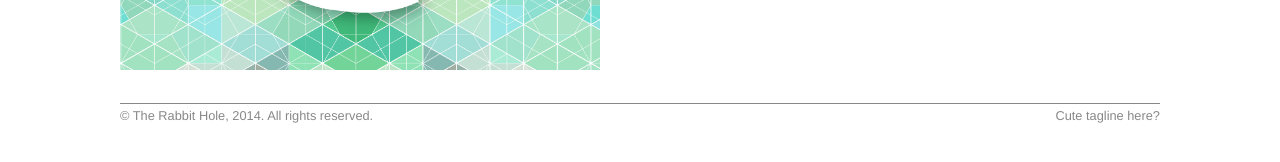
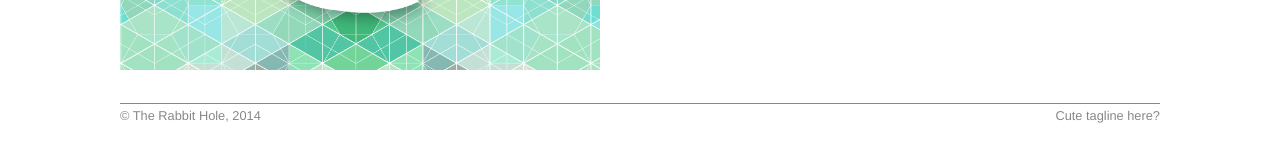
Before and after one commit to tsmall/rabbithole, a Jekyll site: the page built from index.md, in a window 1280 px wide. Shown: the part 585-747 px from the top of the page. Built offline with Jekyll 4.4.1, drawn with Linux system fonts in a browser that asks for light colours; some web fonts are replaced; Markdown is read by kramdown in place of the engine named in the settings.

Commit message:
Remove "All rights reserved" from the footer

```diff
--- a/_layouts/default.html
+++ b/_layouts/default.html
@@ -33,7 +33,7 @@
                 </section>
             </main>
             <footer>
-                <section class="footer-left">&copy; The Rabbit Hole, 2014. All rights reserved.</section>
+                <section class="footer-left">&copy; The Rabbit Hole, 2014</section>
                 <section class="footer-center"><!-- social network images go here --></section>
                 <section class="footer-right">Cute tagline here?</section>
             </footer>
```
